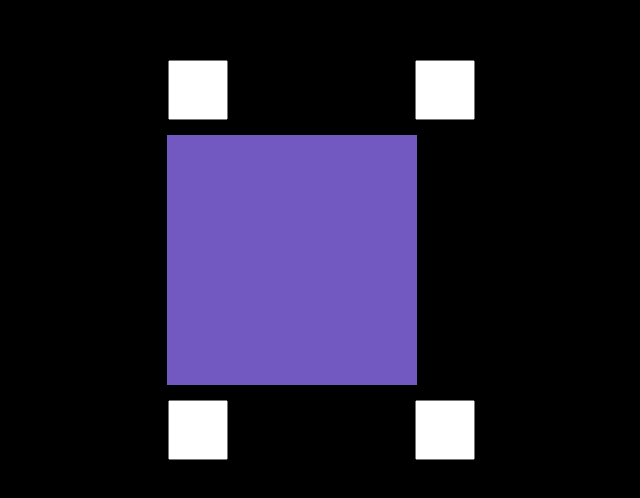
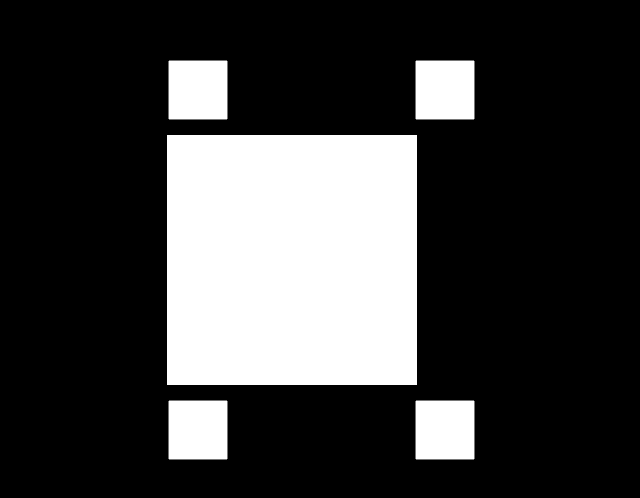
Before and after one commit to ArthurZiliani/Border-radius, a plain HTML site: page index.html in a window 1280 px wide. Shown: the part 140-638 px from the top of the page, without its empty margins (298-938 px from the left). Drawn offline with Linux system fonts and the light colour scheme.

Commit message:
estilo minimalista

```diff
--- a/css.css
+++ b/css.css
@@ -13,6 +13,13 @@ html, body{
     box-sizing: 0;
     width: 100%;
     height: 100%;
+
+}
+
+body{
+
+    background-color: #100e17
+
 
 }
 
--- a/index.html
+++ b/index.html
@@ -27,7 +27,7 @@
 
 #box-radius{
 
-background-color: #7159c1;
+background-color: #ffffff;
 width: 250px;
 height: 250px;
 justify-self: center;
```
